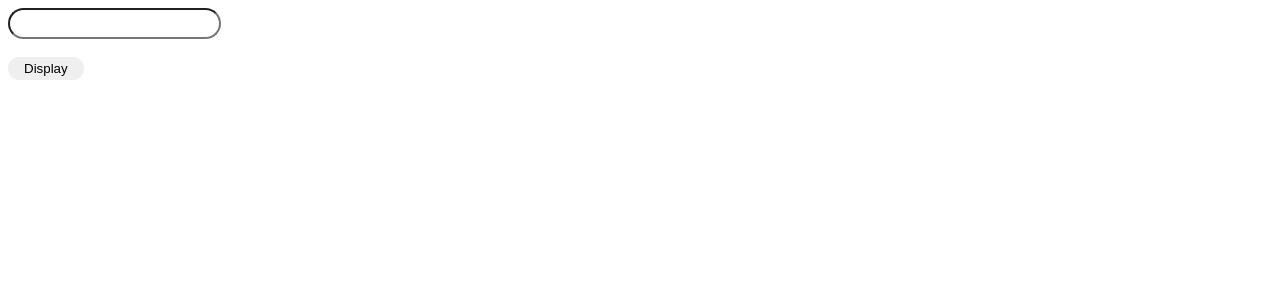
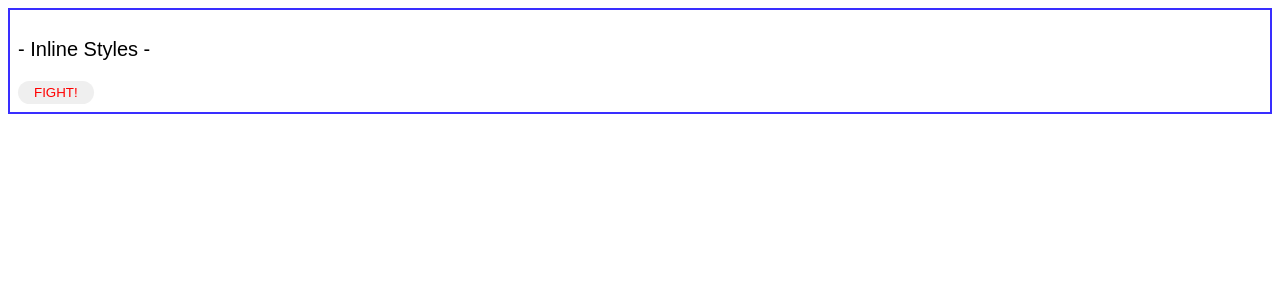
Before and after one commit to koyamal/CSBox-React, a React (Create React App) app: page / in a window 1280 px wide. Shown: the top 300 px of the page. Built offline with nearby package versions, Linux system fonts and the light colour scheme.

Commit message:
Add style with Inline Style

```diff
--- a/src/App.jsx
+++ b/src/App.jsx
@@ -1,26 +1,11 @@
-import React, { useState, useCallback } from "react";
+import React from "react";
+import { InlineStyle } from "./components/InlineStyle";
 import "./styles.css";
-import { ChildArea } from "./components/ChildArea";
 
 export const App = () => {
-  const [text, setText] = useState("");
-  const [open, setOpen] = useState(false);
-  const onChangeText = (event) => {
-    setText(event.target.value);
-  };
-  const onClickOpen = () => {
-    setOpen(!open);
-  };
-  const onClickClose = useCallback(() => {
-    setOpen(false);
-  }, []);
   return (
     <div>
-      <input value={text} onChange={onChangeText} />
-      <br />
-      <br />
-      <button onClick={onClickOpen}>Display</button>
-      <ChildArea open={open} onClickClose={onClickClose} />
+      <InlineStyle />
     </div>
   );
 };
--- /dev/null
+++ b/src/components/InlineStyle.jsx
@@ -0,0 +1,18 @@
+export const InlineStyle = () => {
+  const containerStyle = {
+    border: "solid 2px #392eff",
+    padding: "8px"
+  };
+  const titleStyle = {
+    fontSize: "20px"
+  };
+  const buttonStyle = {
+    color: "red"
+  };
+  return (
+    <div style={containerStyle}>
+      <p style={titleStyle}>- Inline Styles -</p>
+      <button style={buttonStyle}>FIGHT!</button>
+    </div>
+  );
+};
```
